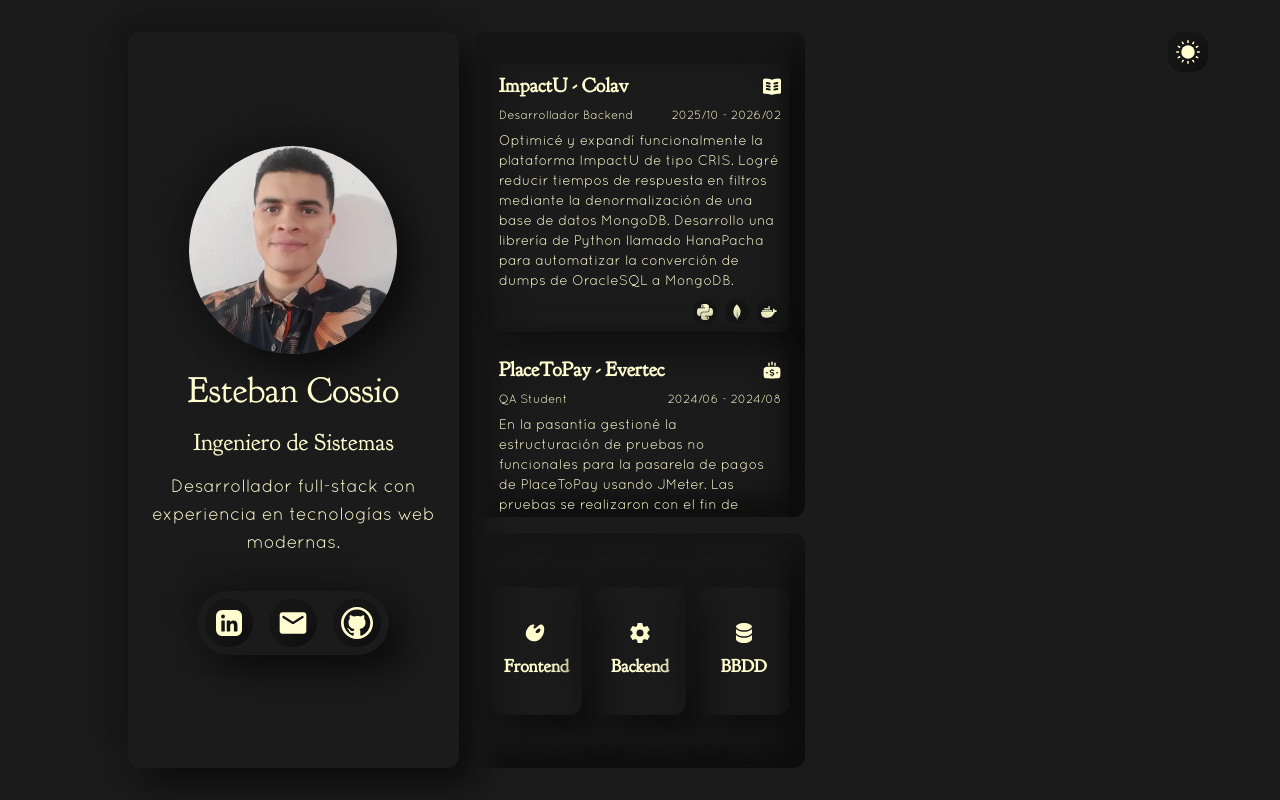
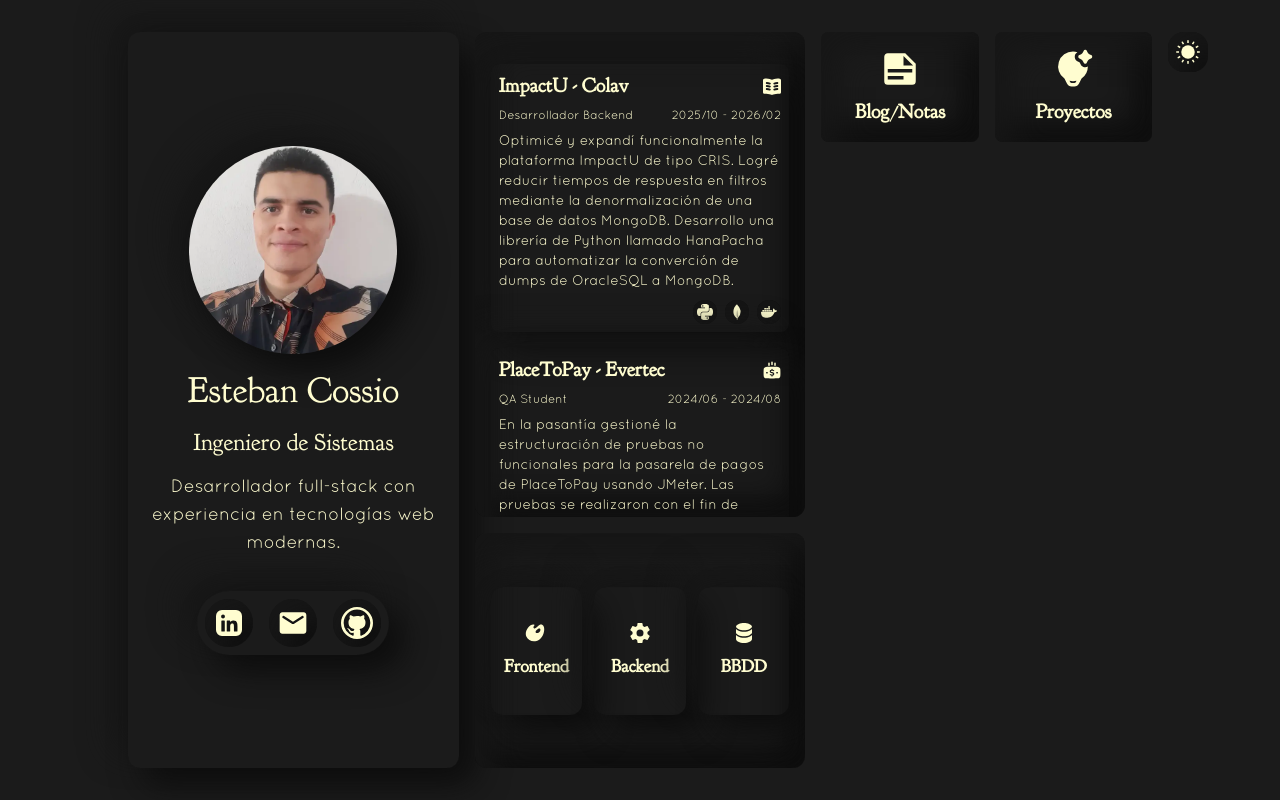
Before and after one commit to C0SS10/Cosso, a React (Vite) app: page / in a window 1280 px wide. Built offline with nearby package versions, Linux system fonts and the light colour scheme.

Commit message:
Add Projects section with links and icons 🆕

```diff
--- a/src/App.tsx
+++ b/src/App.tsx
@@ -2,6 +2,7 @@
 import About from "@components/sections/About"
 import Experience from "@components/sections/Experience"
 import Stack from "@components/sections/Stack"
+import Projects from "@components/sections/Projects"
 
 function App() {
 
@@ -11,6 +12,7 @@
       <About />
       <Experience />
       <Stack />
+      <Projects />
     </main>
   )
 }
--- /dev/null
+++ b/src/assets/icons/Bulb.tsx
@@ -0,0 +1,5 @@
+export const Bulb = ({ size = 24 }) => {
+  return (
+    <svg xmlns="http://www.w3.org/2000/svg" width={size} height={size} viewBox="0 0 24 24"><g fill="none" fill-rule="evenodd"><path d="m12.594 23.258l-.012.002l-.071.035l-.02.004l-.014-.004l-.071-.036q-.016-.004-.024.006l-.004.01l-.017.428l.005.02l.01.013l.104.074l.015.004l.012-.004l.104-.074l.012-.016l.004-.017l-.017-.427q-.004-.016-.016-.018m.264-.113l-.014.002l-.184.093l-.01.01l-.003.011l.018.43l.005.012l.008.008l.201.092q.019.005.029-.008l.004-.014l-.034-.614q-.005-.019-.02-.022m-.715.002a.02.02 0 0 0-.027.006l-.006.014l-.034.614q.001.018.017.024l.015-.002l.201-.093l.01-.008l.003-.011l.018-.43l-.003-.012l-.01-.01z" /><path fill="currentColor" d="M12 2c.883 0 1.734.134 2.534.384a3 3 0 0 0 .496 5.455l.378.129a1 1 0 0 1 .624.624l.13.378a3 3 0 0 0 4.336 1.627a8.49 8.49 0 0 1-3.606 6.855l-1.445 2.89A3 3 0 0 1 12.764 22h-1.528a3 3 0 0 1-2.683-1.658l-1.445-2.89A8.5 8.5 0 0 1 12 2m2 16.764A8.5 8.5 0 0 1 12 19a8.5 8.5 0 0 1-2-.236l.342.683a1 1 0 0 0 .894.553h1.528a1 1 0 0 0 .894-.553zM19 1a1 1 0 0 1 .946.677l.13.378c.3.879.99 1.57 1.87 1.87l.377.129a1 1 0 0 1 0 1.892l-.378.13c-.879.3-1.57.99-1.87 1.87l-.129.377a1 1 0 0 1-1.892 0l-.13-.378a3 3 0 0 0-1.87-1.87l-.377-.129a1 1 0 0 1 0-1.892l.378-.13c.879-.3 1.57-.99 1.87-1.87l.129-.377A1 1 0 0 1 19 1" /></g></svg>
+  )
+}
--- /dev/null
+++ b/src/assets/icons/Note.tsx
@@ -0,0 +1,5 @@
+export const Note = ({ size = 24 }) => {
+  return (
+    <svg xmlns="http://www.w3.org/2000/svg" width={size} height={size} viewBox="0 0 24 24"><path fill="currentColor" d="M14 10h5.5L14 4.5zM5 3h10l6 6v10a2 2 0 0 1-2 2H5a2 2 0 0 1-2-2V5c0-1.11.89-2 2-2m0 9v2h14v-2zm0 4v2h9v-2z" /></svg>
+  )
+}
--- /dev/null
+++ b/src/components/sections/Projects.tsx
@@ -0,0 +1,41 @@
+import { Bulb } from "@/assets/icons/Bulb";
+import { Note } from "@/assets/icons/Note";
+
+export default function Projects() {
+  type ProjectLink = {
+    label: string,
+    href: string,
+    icon: React.ReactNode
+  }
+
+  const links: ProjectLink[] = [
+    {
+      label: "Blog/Notas",
+      href: "#",
+      icon: <Note size={42} />
+    },
+    {
+      label: "Proyectos",
+      href: "#",
+      icon: <Bulb size={42} />
+    }
+  ]
+
+  return (
+    <section className="col-start-3 row-start-1 row-end-2 flex justify-between items-start gap-4 w-full">
+      {links.map(({ label, href, icon }) => (
+        <a
+          key={label}
+          href={href}
+          className="shadow-neumorph-inset flex flex-col items-center gap-2 bg-neumorph-gradient w-full text-4xl p-4 rounded-lg transition-transform duration-200 hover:shadow-neumorph active:scale-95 group"
+        >
+          <span className="transition-transform duration-200 group-hover:-translate-y-1">
+            {icon}
+          </span>
+          <span className="text-xl font-heading font-semibold">{label}</span>
+        </a>
+      ))
+      }
+    </section >
+  )
+}
```
